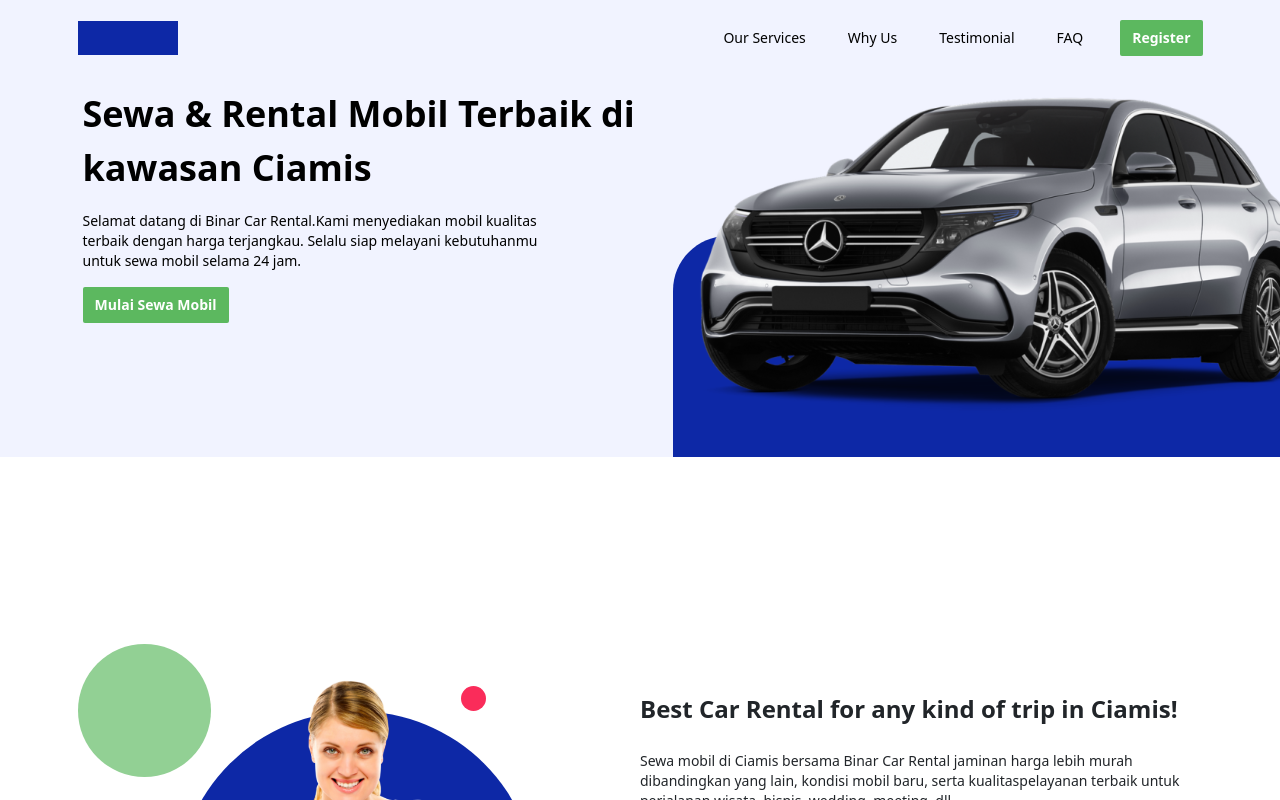
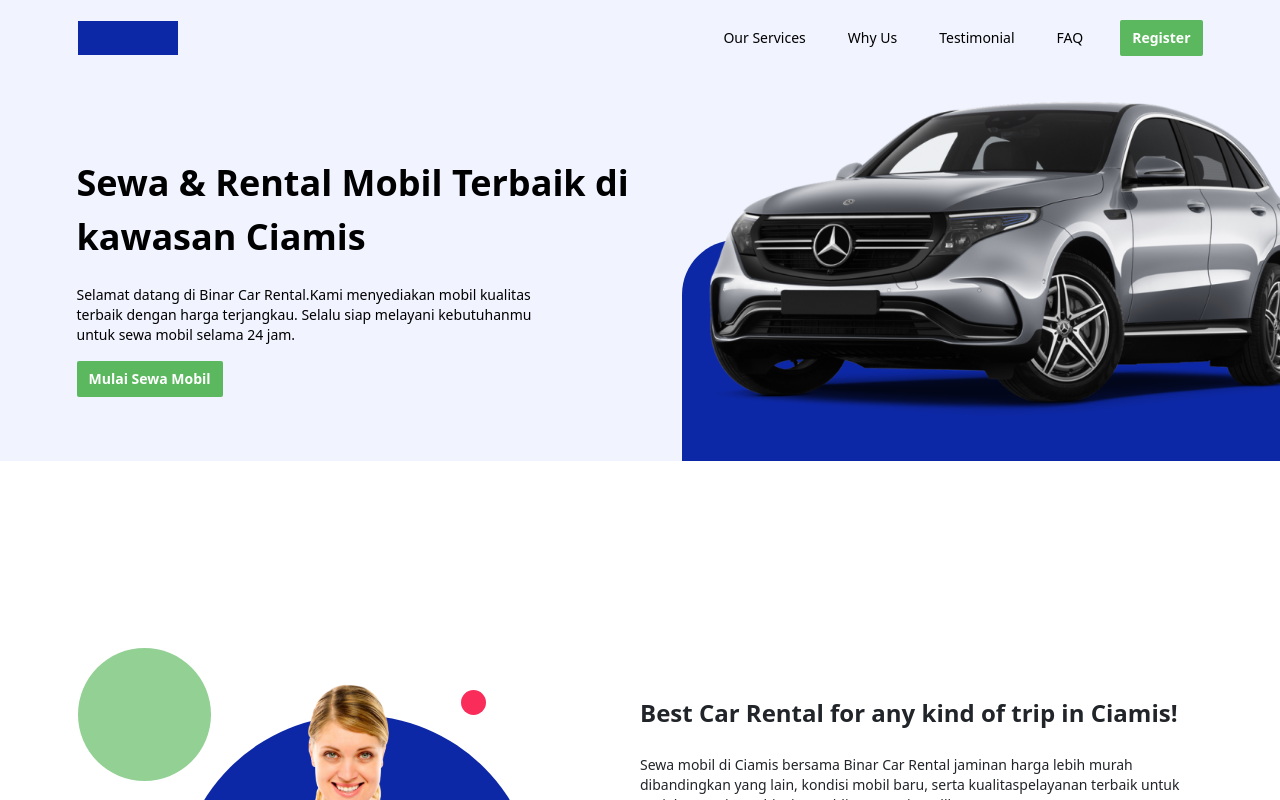
Before and after one commit to ariefhk/fsw-challenge-6, a React (Create React App) app: page / in a window 1280 px wide. Shown: the top 800 px of the page. Built offline with nearby package versions, Linux system fonts and the light colour scheme.

Commit message:
fix: hero padding to image behaviour

```diff
--- a/src/components/HeroComponent/index.jsx
+++ b/src/components/HeroComponent/index.jsx
@@ -1,18 +1,18 @@
 import React from "react";
 import { Row, Col, Container, Image, Button } from "react-bootstrap";
-import styles from './index.module.css'
+import styles from "./index.module.css";
 
 export default function HeroComponent() {
   return (
     <Container className={styles.hero}>
       <Row>
         <Col
-          sm={6}
-          className={`d-flex align-item-center px-3 px-sm-0 ${styles.heroReset}`}
+          lg={6}
+          className={`d-flex align-item-center px-3 px-sm-0  ${styles.hero__reset}`}
           data-aos="fade-right"
           data-aos-duration="1000"
         >
-          <div className={styles.heroText}>
+          <div className={styles.hero__text}>
             <h1>
               Sewa & Rental <br className="d-block d-sm-none" />
               Mobil Terbaik di kawasan Ciamis
@@ -27,19 +27,17 @@ export default function HeroComponent() {
               untuk sewa mobil selama 24 jam.
             </p>
             <a href="./cari_mobil.html">
-              <Button className={`btn btn-success ${styles.heroBtn}`}>
-                Mulai Sewa Mobil
-              </Button>
+              <Button className={styles.hero__btn}>Mulai Sewa Mobil</Button>
             </a>
           </div>
         </Col>
         <Col
-          sm={6}
-          className={styles.heroReset}
+          lg={6}
+          className={styles.hero__reset}
           data-aos="fade-left"
           data-aos-duration="1000"
         >
-          <div className={styles.heroImage}>
+          <div className={styles.hero__image}>
             <Image
               src="./images/car.svg"
               alt=""
--- a/src/components/HeroComponent/index.module.css
+++ b/src/components/HeroComponent/index.module.css
@@ -8,11 +8,11 @@
 
 /* Hero star */
 .hero {
-  margin-top: 50px;
-  padding: 37px 20px 0px 20px;
+  margin-top: 54px;
+  padding: 37px 20px 0px 14px;
 }
 
-.heroBtn {
+.hero__btn {
   background-color: var(--btn-color);
   border: none;
   padding: 8px 12px;
@@ -22,17 +22,23 @@
   border-radius: 2px;
 }
 
-.heroBtn:hover {
+.hero__btn:hover {
   background-color: var(--btn-hover);
 }
 
-.heroText h1 {
+.hero__text {
+  display: flex;
+  flex-direction: column;
+  justify-content: center;
+}
+
+.hero__text h1 {
   font-weight: 700;
   font-size: 3.6rem;
   line-height: 54px;
   color: black;
 }
-.heroText p {
+.hero__text p {
   margin: 16px 0px;
   font-weight: 300;
   font-size: 1.4rem;
@@ -40,13 +46,13 @@
   color: black;
 }
 
-.heroImage {
+.hero__image {
   width: 640px;
   position: relative;
-  left: 6%;
+  left: 8%;
 }
 
-.heroReset {
+.hero__reset {
   padding: 0;
 }
 
@@ -55,12 +61,12 @@
     padding: 32px 12px 0px 12px;
   }
 
-  .heroImage {
+  .hero__image {
     margin-top: 24px;
     overflow-x: hidden;
     width: 100%;
     z-index: 1;
-    padding-left: 4%;
+    padding-left: 2%;
     position: static;
   }
 }
--- a/src/components/NavbarComponent/index.jsx
+++ b/src/components/NavbarComponent/index.jsx
@@ -15,7 +15,7 @@ export default function NavbarComponent() {
   const [colorNav, setColorNav] = useState(false);
 
   const handleColorNav = () => {
-    if (window.scrollY >= 200) {
+    if (window.scrollY >= 400) {
       setColorNav(true);
     } else {
       setColorNav(false);
@@ -23,7 +23,6 @@ export default function NavbarComponent() {
   };
 
   useEffect(() => {
-    handleColorNav();
     window.addEventListener("scroll", handleColorNav);
     return () => {
       window.removeEventListener("scroll", handleColorNav);
```
